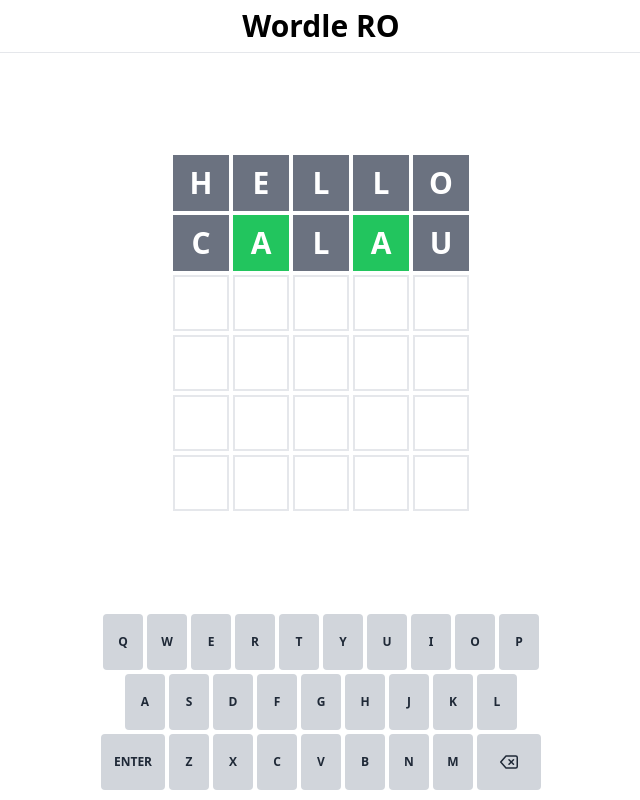
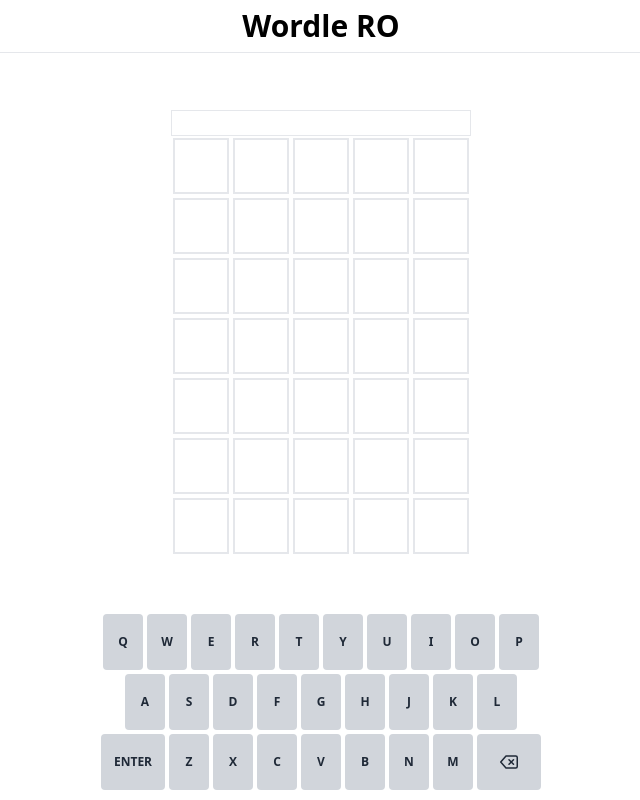
Before and after one commit to danielavornic/wordle-ro, a React (Vite) app: page / in a window 1280 px wide. Shown: the whole page, without its empty margins (319-959 px from the left). Built offline with nearby package versions, Linux system fonts and the light colour scheme.

Commit message:
allow users to add guess with input + move state handling to zustand

```diff
--- a/src/components/grid/Grid.tsx
+++ b/src/components/grid/Grid.tsx
@@ -1,17 +1,41 @@
-import { FC } from 'react';
-import { ROWS_COUNT } from '../../constants/settings';
+import { ChangeEvent, FC, useState } from 'react';
+import { ROWS_COUNT, WORD_LENGTH } from '../../constants/settings';
 import { useStore } from '../../store/store';
 
 import GridRow from './GridRow';
 
 const Grid: FC = () => {
-  const { guesses } = useStore();
+  const { guesses, addGuess } = useStore();
+  const [guess, setGuess] = useState<string>('');
+
+  let rows = [...guesses];
 
   const remainingGuesses = ROWS_COUNT - guesses.length;
-  const rows = [...guesses, ...Array(remainingGuesses).fill('')];
+  if (remainingGuesses > 0) {
+    rows.push(guess);
+    rows = rows.concat(Array(remainingGuesses).fill(''));
+  }
+
+  const handleChange = (e: ChangeEvent<HTMLInputElement>) => {
+    const newGuess = e.target.value;
+
+    if (newGuess.length === WORD_LENGTH) {
+      addGuess(newGuess);
+      setGuess('');
+      return;
+    }
+
+    setGuess(newGuess);
+  };
 
   return (
     <div>
+      <input
+        type='text'
+        value={guess}
+        onChange={handleChange}
+        className='border mx-auto block w-full'
+      />
       {rows.map((word, idx) => (
         <GridRow key={idx} word={word} />
       ))}
--- a/src/components/grid/GridRow.tsx
+++ b/src/components/grid/GridRow.tsx
@@ -12,7 +12,7 @@
 }
 
 const GridRow: FC<Props> = ({ word }) => {
-  const { answer } = useStore();
+  const { answer, guesses } = useStore();
   const [guessStatuses, setGuessStatuses] = useState<LetterStatus[]>([]);
 
   const remainingLetters = WORD_LENGTH - word.length;
@@ -21,7 +21,7 @@
   useEffect(() => {
     setGuessStatuses(computeGuess(word, answer));
     console.log(answer);
-  }, [answer]);
+  }, [answer, guesses]);
 
   return (
     <div className='flex justify-center'>
--- a/src/store/store.ts
+++ b/src/store/store.ts
@@ -11,13 +11,13 @@
 
 export const useStore = create<StoreState>(
   persist(
-    (set) => ({
+    (set, get) => ({
       answer: getRandomWord(),
-      guesses: ['hello', 'calau', '', '', '', ''],
+      guesses: [],
       currentRow: 0,
       addGuess: (guess: string) => {
-        set(({ guesses, currentRow }) => ({
-          guesses: guesses.map((g, i) => (i === currentRow ? g : guess)),
+        set(({ currentRow }) => ({
+          guesses: get().guesses.concat(guess),
           currentRow: currentRow + 1,
         }));
       },
@@ -27,3 +27,5 @@
     }
   )
 );
+
+// useStore.persist.clearStorage();
```
